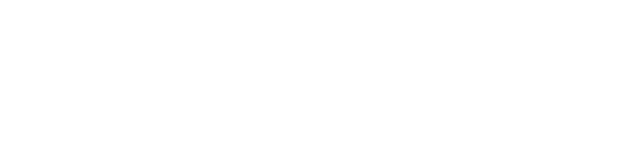
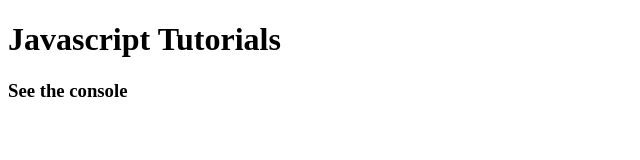
Before and after one commit to HarshRajMishra1995/Tutorials, a plain HTML site: page Javascript_Tutorials/index.html in a window 1280 px wide. Shown: the whole page, without its empty margins (0-640 px from the left). Drawn offline with Linux system fonts and the light colour scheme.

Commit message:
added file

```diff
--- a/Javascript_Tutorials/index.html
+++ b/Javascript_Tutorials/index.html
@@ -7,7 +7,8 @@
     <title>Javascript Practice</title>
 </head>
 <body>
-
+<H1>Javascript Tutorials</H1>
+<h3>See the console</h3>
 
 
 
```
